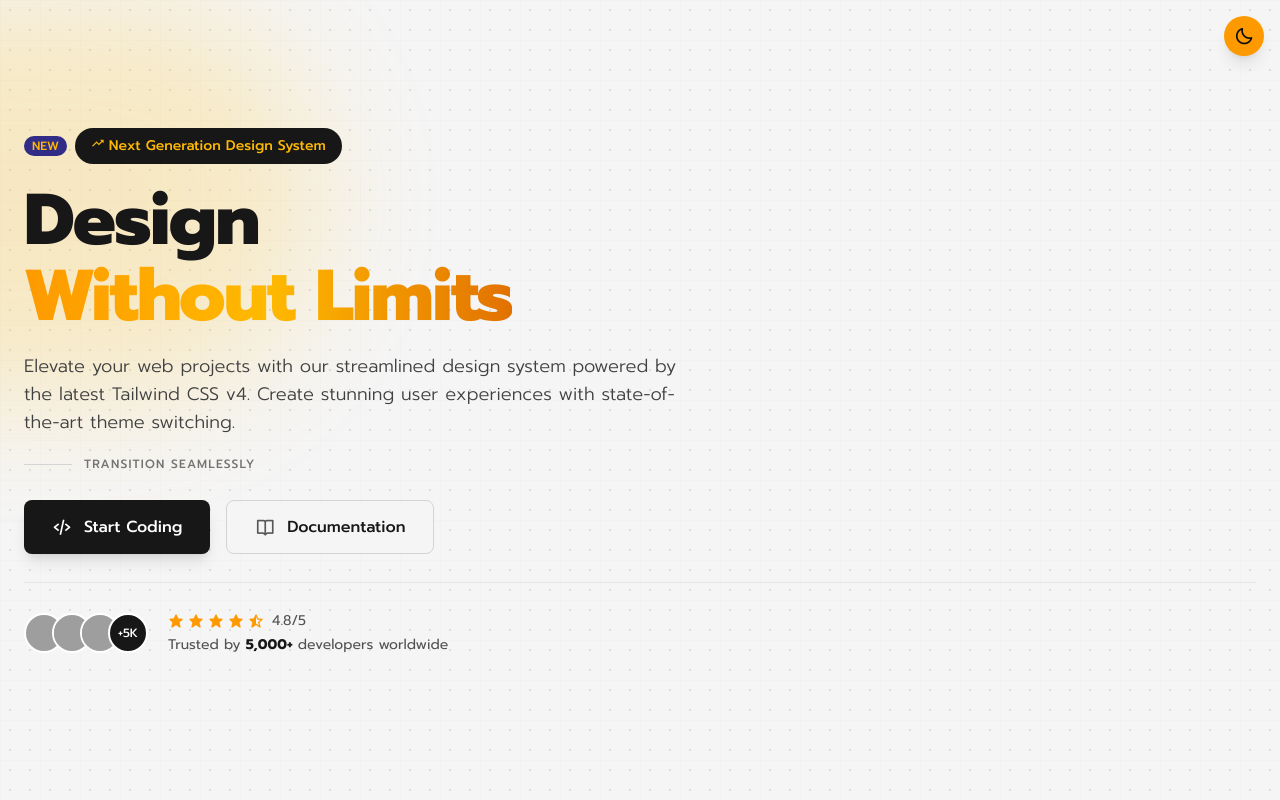
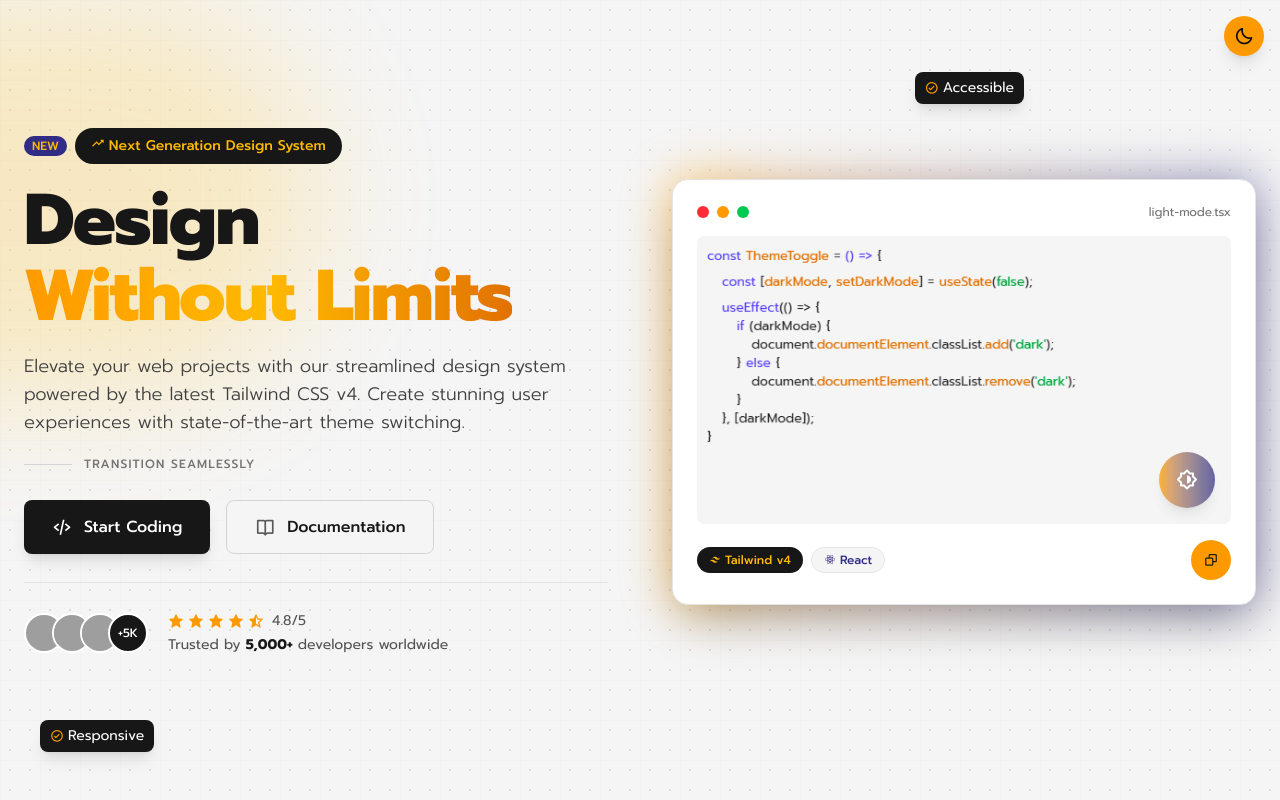
Before and after one commit to ideateGudy/react-projects, a React (Vite) app in the folder web-header/: page / in a window 1280 px wide. Built offline with nearby package versions, Linux system fonts and the light colour scheme; grey boxes are pictures that could not be loaded.

Commit message:
feat: add dark mode support and enhance Hero component with new UI elements

```diff
--- a/web-header/src/components/Hero.tsx
+++ b/web-header/src/components/Hero.tsx
@@ -1,6 +1,10 @@
 import React from "react";
 
-const Hero = () => {
+interface HeroProps {
+  darkMode: boolean;
+}
+
+const Hero = ({ darkMode }: HeroProps) => {
   return (
     <div className="isolate">
       <div className="absolute inset-0 -z-10">
@@ -69,6 +73,53 @@
               </div>
             </div>
           </div>
+          <div className="flex-1 w-full">
+            <div className="relative">
+              <div className="absolute -inset-0.5 bg-linear-to-r from-amber-500 to-indigo-900 rounded-2xl blur-xl opacity-50 animate-pulse"></div>
+              <div className="relative bg-white dark:bg-neutral-900 p-4 lg:p-5 xl:p-6 rounded-2xl shadow-2xl border border-neutral-200 dark:border-neutral-800">
+                <div className="flex items-center justify-between mb-3 lg:mb-4">
+                  <div className="flex items-center gap-2">
+                    <span className="w-2.5 h-2.5 lg:h-3 lg:w-3 rounded-full bg-red-500"></span>
+                    <span className="w-2.5 h-2.5 lg:h-3 lg:w-3 rounded-full bg-amber-500"></span>
+                    <span className="w-2.5 h-2.5 lg:h-3 lg:w-3 rounded-full bg-green-500"></span>
+                  </div>
+                  <div className="text-xs text-neutral-500 dark:text-neutral-400">{darkMode ? "dark-mode.tsx" : "light-mode.tsx"}</div>
+                </div>
+                <div className="h-56 md:h-64 xl:h-72 rounded-lg bg-neutral-100 dark:bg-neutral-800 overflow-hidden relative">
+                  <img src="/images/code-light.png" alt="Code snippet for light mode" className="w-full h-full object-cover object-top-left dark:hidden" />
+                  <img src="/images/code-dark.png" alt="Code snippet for dark mode" className="w-full h-full object-cover object-top-left hidden dark:block" />
+                  <div className="absolute bottom-4 right-4">
+                  <div className="w-12 h-12 lg:w-14 lg:h-14 rounded-full bg-linear-to-r from-amber-500 to-indigo-900 flex items-center justify-center text-white shadow-lg animate-pulse">
+                    <i className="bx bx-brightness-half text-xl lg:text-2xl"></i>
+                  </div>
+                  </div>
+                </div>
+                <div className="mt-3 lg:mt-4 flex justify-between items-center">
+                  <div className="flex gap-2">
+                    <span className="px-2.5 py-1 lg:px-3 rounded-full bg-neutral-900 text-amber-400 text-xs font-medium flex items-center">
+                      <i className="bx bxl-tailwind-css mr-1"></i> Tailwind v4
+                    </span>
+                    <span className="px-2.5 py-1 lg:px-3 rounded-full bg-neutral-100 dark:bg-neutral-800 text-indigo-900 dark:text-indigo-400 border border-neutral-200 dark:border-neutral-700 text-xs font-medium flex items-center">
+                      <i className="bx bxl-react mr-1"></i> React
+                    </span>
+                  </div>
+                  <button className="w-8 h-8 lg:w-9 lg:h-9 xl:w-10 xl:h-10 flex items-center justify-center rounded-full bg-amber-500 text-neutral-900 hover:bg-amber-600 transition-colors duration-300">
+                    <i className="bx bx-copy text-sm"></i>
+                  </button>
+                </div>
+              </div>
+            </div>
+          </div>
+        </div>
+      </div>
+      <div className="hidden md:block absolute bottom-8 left-8 lg:bottom-10 lg:left-10 animate-bounce">
+        <div className="bg-neutral-900 text-white px-2.5 py-1.5 rounded-lg text-xm lg:text-sm flex items-center shadow-lg">
+          <i className="bx bx-check-circle mr-1 text-amber-500"></i> Responsive
+        </div>
+      </div>
+      <div className="hidden md:block absolute top-16 right-[15%] lg:top-20 lg:right-[20%] animate-bounce delay-300">
+        <div className="bg-neutral-900 text-white px-2.5 py-1.5 rounded-lg text-xm lg:text-sm flex items-center shadow-lg">
+          <i className="bx bx-check-circle mr-1 text-amber-500"></i> Accessible
         </div>
       </div>
     </div>
```
